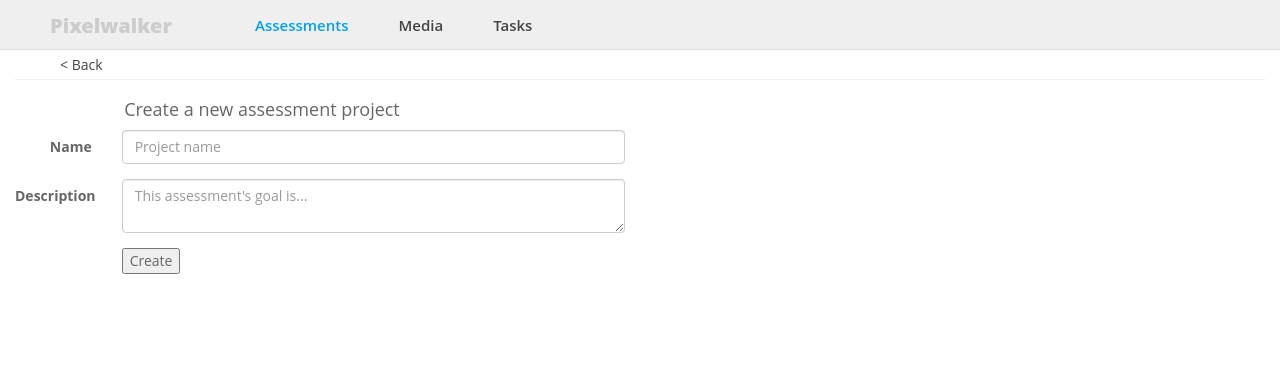
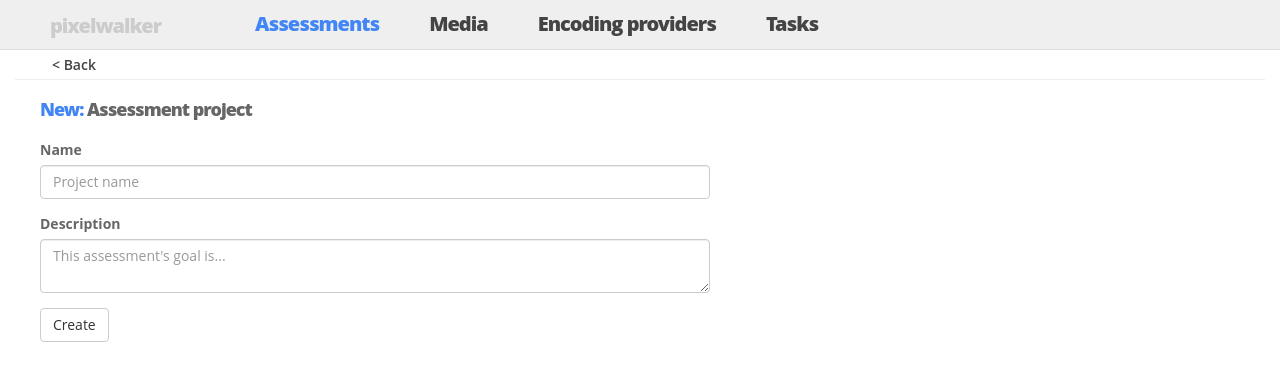
Before and after one commit to encoding-ninja/pixelwalker, a Django app: page /assessment/create/ in a window 1280 px wide. Shown: the top 381 px of the page. Run offline with Django 3.2, Linux system fonts and the light colour scheme; some libraries are stand-ins or nearby versions.

Commit message:
more coherent webgui styles
and delete after confirmation

```diff
--- a/pixelwalker/static/css/base.css
+++ b/pixelwalker/static/css/base.css
@@ -9,18 +9,31 @@ body{
 a:link, a:visited{
 	color:#444;
 	text-decoration: none;
-	transition: color .25s ease-out;
+	transition: color .2s ease-out;
 }
 a:hover, a:focus{
-	color:#00A1F1;
+	color:#4285F4;
 	text-decoration: none;
 }
+
+a.warning:hover, a.warning:focus{
+	color:#DB4437;
+}
+.info{
+	color:#4285F4 !important;
+}
+.danger{
+	color:#DB4437 !important;
+}
 .active{
-	color:#00A1F1 !important;
+	color:#4285F4 !important;
 }
 
 h4{
-	padding-left:5px;
+	font-weight:800;
+	letter-spacing:-1px;
+	padding-left:0px;
+	margin-bottom:20px;
 }
 
 header{
@@ -40,6 +53,7 @@ header h1{
 	top:0px;
 	left:50px;
 	margin-top:0px;
+	letter-spacing:-1px;
 }
 header h1 a:link, header h1 a:visited{
 	font-size:20px;
@@ -64,7 +78,7 @@ header nav{
 header nav ul{
 	width:100%;
 	position:absolute;
-	top:15px;
+	top:10px;
 	left:15px;
 	list-style-type: none;
 }
@@ -72,8 +86,10 @@ header nav ul li{
 	display:inline-block;
 	float:left;
 	margin-right:50px;
-	font-size:15px;
-	font-weight: 600;
+	font-size:20px;
+	font-weight: 800;
+
+	letter-spacing:-1px;
 }
 
 
@@ -92,7 +108,7 @@ div#options{
 }
 div#options ul{
 	height: 30px;
-	margin-left:0px;
+	margin-left:-8px;
 	list-style-type: none;
 }
 div#options ul li{
@@ -103,20 +119,13 @@ div#options ul li{
 	margin-right:30px;
 	padding-left:5px;
 	padding-right:5px;
-	font-weight: 500;
-	border-bottom:1px solid #eee;
-	transition: all .25s ease-out;
-}
-div#options ul li:hover{
-	border-bottom:1px solid #00A1F1;
-}
-div#options ul li:hover a{
-	color:#00A1F1;
+	font-weight: 600;
 }
 
+
 div#content{
-	width:100%;
+	width:96%;
 	position:absolute;
-	left:0;
+	left:2%;
 	top:40px;
 }
--- a/pixelwalker/templates/base.html
+++ b/pixelwalker/templates/base.html
@@ -20,7 +20,7 @@
 		<!-- Disable image toolbar in IE6 -->
 		<!--[if lte IE 6]><meta http-equiv="imagetoolbar" content="no" /><![endif]-->
 
-		<title>{% block tab_title %}Pixelwalker{% endblock %}</title>
+		<title>{% block tab_title %}pixelwalker{% endblock %}</title>
 
 		<meta name="theme-color" content="#141414">
 
@@ -38,7 +38,7 @@
 				<div class='col-md-12'>
 				{% block header %}
 				<header>
-					<h1>{% block header_title %}<a href="{% url 'webgui:assessment_list' %}">Pixelwalker</a>{% endblock %}</h1>
+					<h1>{% block header_title %}<a href="{% url 'webgui:assessment_list' %}">pixelwalker</a>{% endblock %}</h1>
 					<nav>
 						{% block nav %}
 							<ul>
--- a/pixelwalker/webgui/templates/assessment/create.html
+++ b/pixelwalker/webgui/templates/assessment/create.html
@@ -1,12 +1,13 @@
 {% extends "base.html" %}
 {% load staticfiles %}
 
-{% block tab_title %}{{ block.super }} - assessments - create{% endblock %}
+{% block tab_title %}{{ block.super }}: New assessment{% endblock %}
 
 {% block nav %}
     <ul>
         <li><a href="{% url 'webgui:assessment_list' %}" class='active'>Assessments</a></li>
         <li><a href="#">Media</a></li>
+        <li><a href="#">Encoding providers</a></li>
         <li><a href="#">Tasks</a></li>
     </ul>
 {% endblock %}
@@ -19,29 +20,23 @@
 
 {% block content %}
 
-    <h4 class='col-sm-offset-2 col-md-offset-1'>Create a new assessment project</h4>
+    <h4><span class='info'>New:</span> Assessment project</h4>
 <form action="{% url 'webgui:assessment_create' %}" method="post" class="form-horizontal">
     {% csrf_token %}
 
 
-    <div class="form-group">
-        <label for="name" class="col-sm-2 col-md-1 control-label">Name</label>
-        <div class="col-sm-10 col-md-5">
-            <input class="form-control" type="text" name="name" id="name" placeholder="Project name" required/>
-        </div>
+    <div class="form-group col-sm-7">
+        <label for="name">Name</label>
+        <input class="form-control" type="text" name="name" id="name" placeholder="Project name" required/>
     </div>
 
-    <div class="form-group">
-        <label for="description" class="col-sm-2 col-md-1 control-label">Description</label>
-        <div class="col-sm-10 col-md-5">
-            <textarea class="form-control" rows="2" type="text" name="description" id="description" placeholder="This assessment's goal is..."></textarea>
-        </div>
+    <div class="form-group col-sm-7">
+        <label for="description">Description</label>
+        <textarea class="form-control" rows="2" type="text" name="description" id="description" placeholder="This assessment's goal is..."></textarea>
     </div>
 
-    <div class="form-group">
-        <div class="col-sm-offset-2 col-md-offset-1 col-sm-10 col-md-5">
-            <button type="submit" class="button">Create</button>
-        </div>
+    <div class="form-group col-sm-7">
+        <button type="submit" class="btn btn-default">Create</button>
     </div>
 
 </form>
--- a/pixelwalker/webgui/templates/assessment/list.html
+++ b/pixelwalker/webgui/templates/assessment/list.html
@@ -1,19 +1,20 @@
 {% extends "base.html" %}
 {% load staticfiles %}
 
-{% block tab_title %}{{ block.super }} - assessments{% endblock %}
+{% block tab_title %}{{ block.super }}: Assessments{% endblock %}
 
 {% block nav %}
     <ul>
         <li><a href="{% url 'webgui:assessment_list' %}" class='active'>Assessments</a></li>
         <li><a href="#">Media</a></li>
+        <li><a href="#">Encoding providers</a></li>
         <li><a href="#">Tasks</a></li>
     </ul>
 {% endblock %}
 
 {% block options %}
     <ul>
-        <li><a href="{% url 'webgui:assessment_create' %}">Add project</a></li>
+        <li><a href="{% url 'webgui:assessment_create' %}">New</a></li>
     </ul>
 {% endblock %}
 
--- a/pixelwalker/webgui/views_assessment.py
+++ b/pixelwalker/webgui/views_assessment.py
@@ -59,5 +59,16 @@ def update(request, assessment_id):
 #cruD
 def delete(request, assessment_id):
     assessment = Assessment.objects.filter(id=assessment_id)[0]
-    assessment.delete()
-    return HttpResponseRedirect(reverse('webgui:assessment_list'))
+
+    # If delete confirm
+    if request.POST:
+        # delete the assessment object
+        if assessment_id == request.POST.get('delete_id'):
+            assessment.delete()
+            return HttpResponseRedirect(reverse('webgui:assessment_list'))
+        else:
+            return render(request, 'assessment/read.html', {'assessment': assessment})
+
+    # Asking for the delete confirmation form
+    else:
+        return render(request, 'assessment/delete.html', {'assessment': assessment})
```
Also changed, not shown: pixelwalker/webgui/templates/assessment/delete.html (+55 -0 lines), pixelwalker/webgui/templates/assessment/read.html (+6 -4 lines), pixelwalker/webgui/templates/assessment/update.html (+10 -15 lines).
